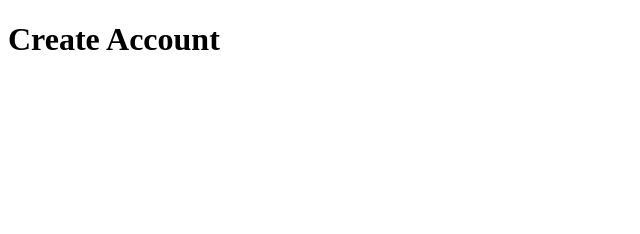
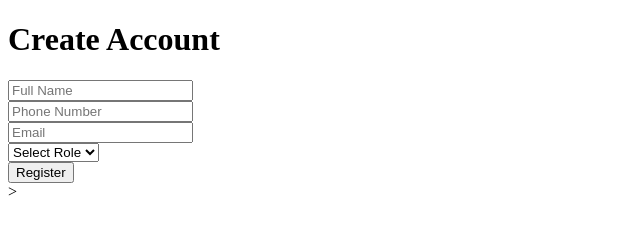
Before and after one commit to SODV1201S26Group1/SODV1201S26Group1Project, a website: page public/register.html in a window 1280 px wide. Shown: the whole page, without its empty margins (0-640 px from the left). Drawn offline with Linux system fonts and the light colour scheme.

Commit message:
Add registration form fields

```diff
--- a/public/register.html
+++ b/public/register.html
@@ -7,5 +7,19 @@
  </head>
       <body>
             <h1>Create Account</h1>
+        <form>
+                  <input type="text" placeholder="Full Name"/><br>
+
+                  <input type="text" placeholder="Phone Number" /><br>
+
+                  <input type="email" placeholder="Email" /><br>
+                  <select>
+                        <option>Select Role</option>
+                        <option>Owner</option>
+                        <option>Coworker</option>
+              </select><br>
+             <button type="submit">Register</button>
+
+        </form>>
      </body>
  </html>
```
